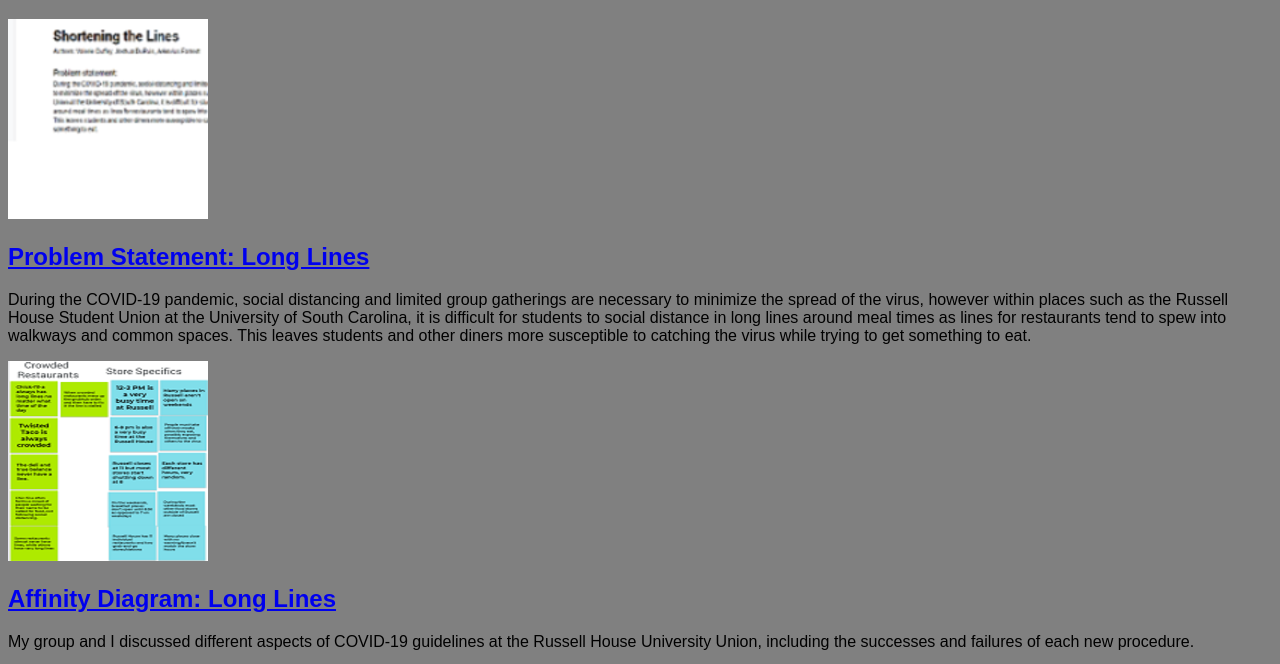
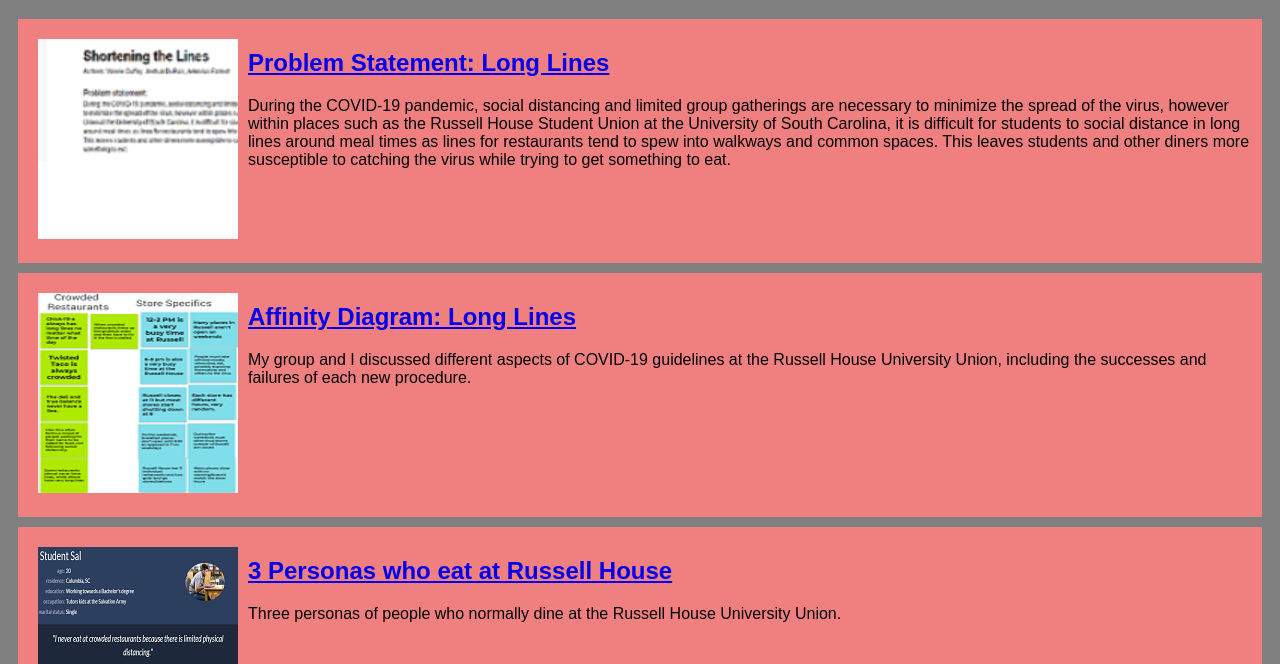
Before and after one commit to JoshuaDuPuis/JoshuaDuPuis.github.io, a plain HTML site: page index.html in a window 1280 px wide. Shown: the part 61-725 px from the top of the page. Drawn offline with Linux system fonts and the light colour scheme.

Commit message:
Add files via upload

```diff
--- a/styles.css
+++ b/styles.css
@@ -1,6 +1,19 @@
 body{
     background:gray;
     font-family:Arial, Helvetica, sans-serif;
+}
+
+.assignment{
+    display:flex;
+    padding:10px;
+    margin:10px;
+    background:lightcoral;
+}
+
+.assignment img{
+    width:200px;
+    height:200px;
+    padding:10px;
 }
 
 h1{
```
